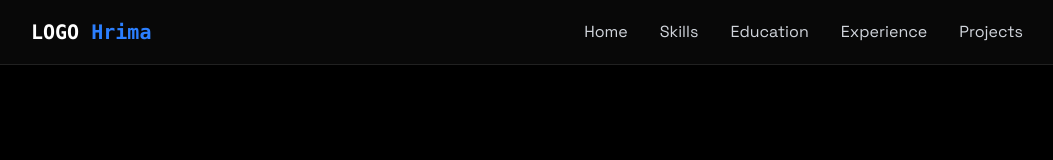
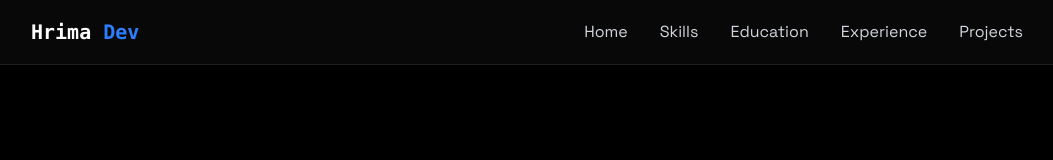
Before and after one commit to mohammedhrima/mhrima, a React (Vite) app: page / in a window 1280 px wide. Shown: the top 160 px of the page, without its empty margins (113-1166 px from the left). Built offline with nearby package versions, Linux system fonts and the light colour scheme.

Commit message:
Update Navbar.jsx

```diff
--- a/src/components/Navbar.jsx
+++ b/src/components/Navbar.jsx
@@ -10,7 +10,7 @@
       <div className="max-w-5xl mx-auto px-4">
         <div className="flex justify-between items-center h-16">
           <a href="#home" className="font-mono text-xl font-bold text-white">
-            LOGO <span className="text-blue-500">Hrima</span>
+            Hrima <span className="text-blue-500">Dev</span>
           </a>
 
           <div className={`w-7 h-5 relative cursor-pointer z-40 md:hidden transition-opacity duration-300 ${menuOpen ? "opacity-0 pointer-events-none" : "opacity-100"}`}
```
